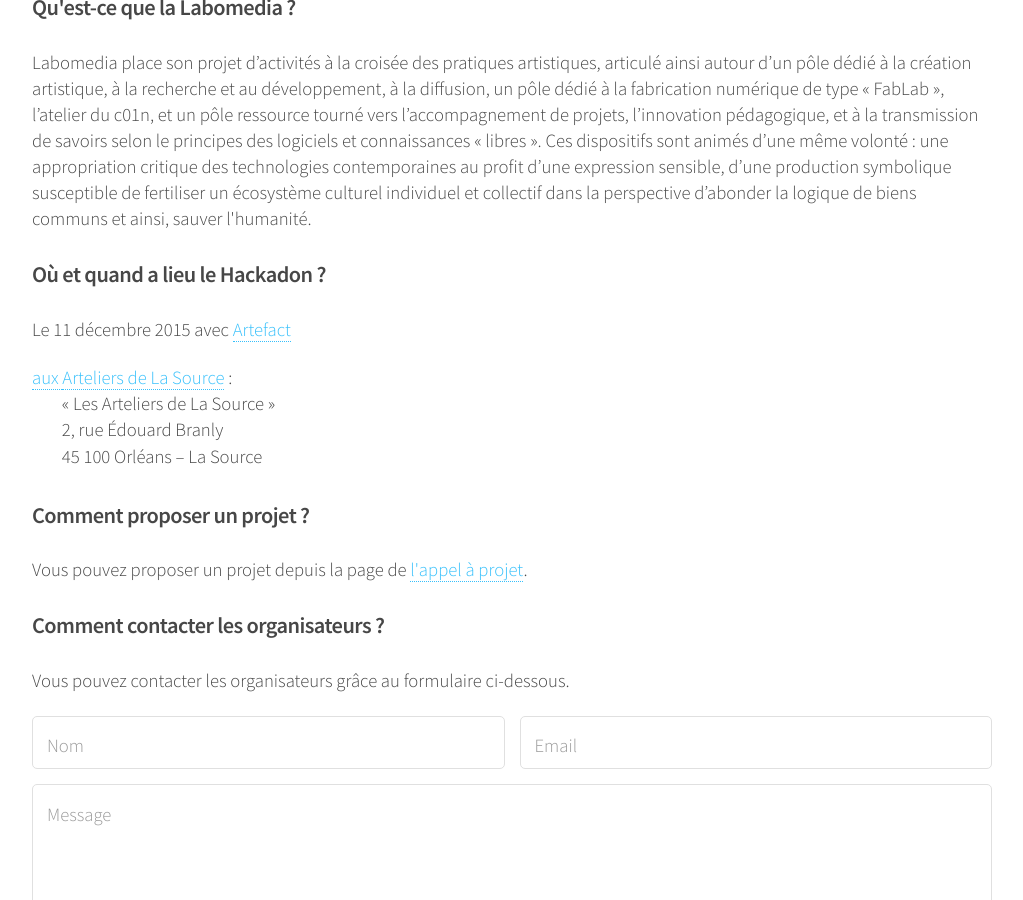
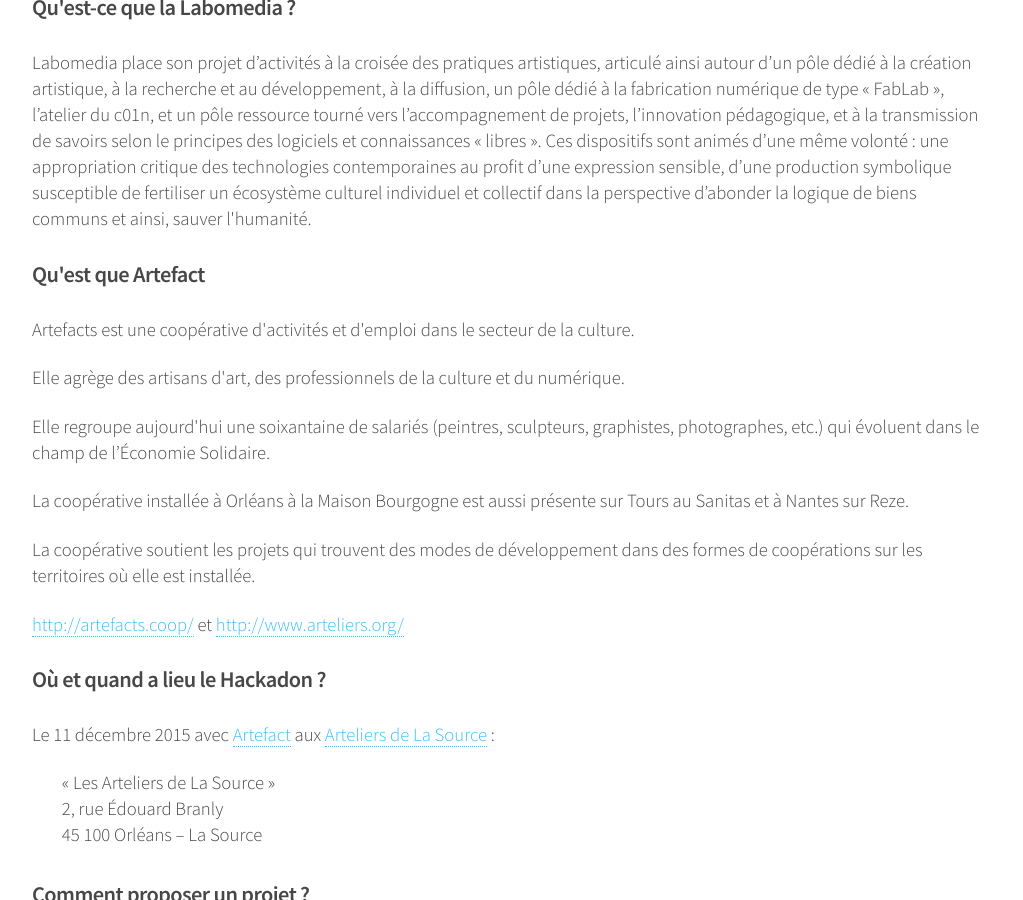
Before and after one commit to bzg/hackadon-fr, a Jekyll site: the page built from hackadons2015/orleans-labomedia-artefact.html, in a window 1280 px wide and 900 px high, scrolled down 1017 px. Shown: the whole window, without its empty margins (128-1151 px from the left). Built offline with Jekyll 4.4.1, drawn with Linux system fonts in a browser that asks for light colours; nearby versions of some CDN libraries; library files that are not in the unit come from our copies; some of the changed text lies outside the part shown.

Commit message:
Mise à jour de la page pour Orléans.

```diff
--- a/hackadons2015/orleans-labomedia-artefact.html
+++ b/hackadons2015/orleans-labomedia-artefact.html
@@ -12,7 +12,7 @@ layout: default
 
       <article>
 	<header>
-	  <h2>Le Hackadon de Labomedia à Orléans</h2>
+	  <h2>Le Hackadon de Labomedia et ArteFact à Orléans</h2>
 	  <p>Rendez-vous le 11 décembre 2015 !</p>
 	</header>
 
@@ -35,11 +35,35 @@ layout: default
 	  individuel et collectif dans la perspective d’abonder la
 	  logique de biens communs et ainsi, sauver l'humanité.</p>
 
+	<h3>Qu'est que Artefact</h3>
+
+	<p>Artefacts est une coopérative d'activités et d'emploi dans le secteur de
+	la culture.</p>
+        <p>Elle agrège des artisans d'art, des professionnels de la
+        culture et du numérique.</p>
+        <p>Elle regroupe aujourd'hui une soixantaine de salariés
+        (peintres, sculpteurs, graphistes, photographes, etc.) qui
+        évoluent dans le champ de l’Économie Solidaire.</p>
+        <p>La coopérative installée à Orléans à la Maison Bourgogne
+        est aussi présente sur Tours au Sanitas et à Nantes sur
+        Reze.</p>
+        <p>La coopérative soutient les projets qui trouvent des modes
+        de développement dans des formes de coopérations sur les
+        territoires où elle est installée.</p>
+
+        <p>
+        <a target="new" href="http://artefacts.coop/">http://artefacts.coop/</a>
+        et
+        <a target="new" href="http://www.arteliers.org/">http://www.arteliers.org/</a>
+	</p>
+
 	<h3>Où et quand a lieu le Hackadon ?</h3>
 
-	<p>Le 11 décembre 2015 avec <a target="new"
-	href="http://artefacts.coop/">Artefact</p> aux <a target="new"
-	href="http://www.arteliers.org">Arteliers de La Source</a> :
+	<p>Le 11 décembre 2015 avec
+	<a target="new" href="http://artefacts.coop/">Artefact</a>
+	aux
+	<a target="new" href="http://www.arteliers.org">Arteliers de La Source</a> :
+	</p>
 
 	<pre>
 	« Les Arteliers de La Source »
```
